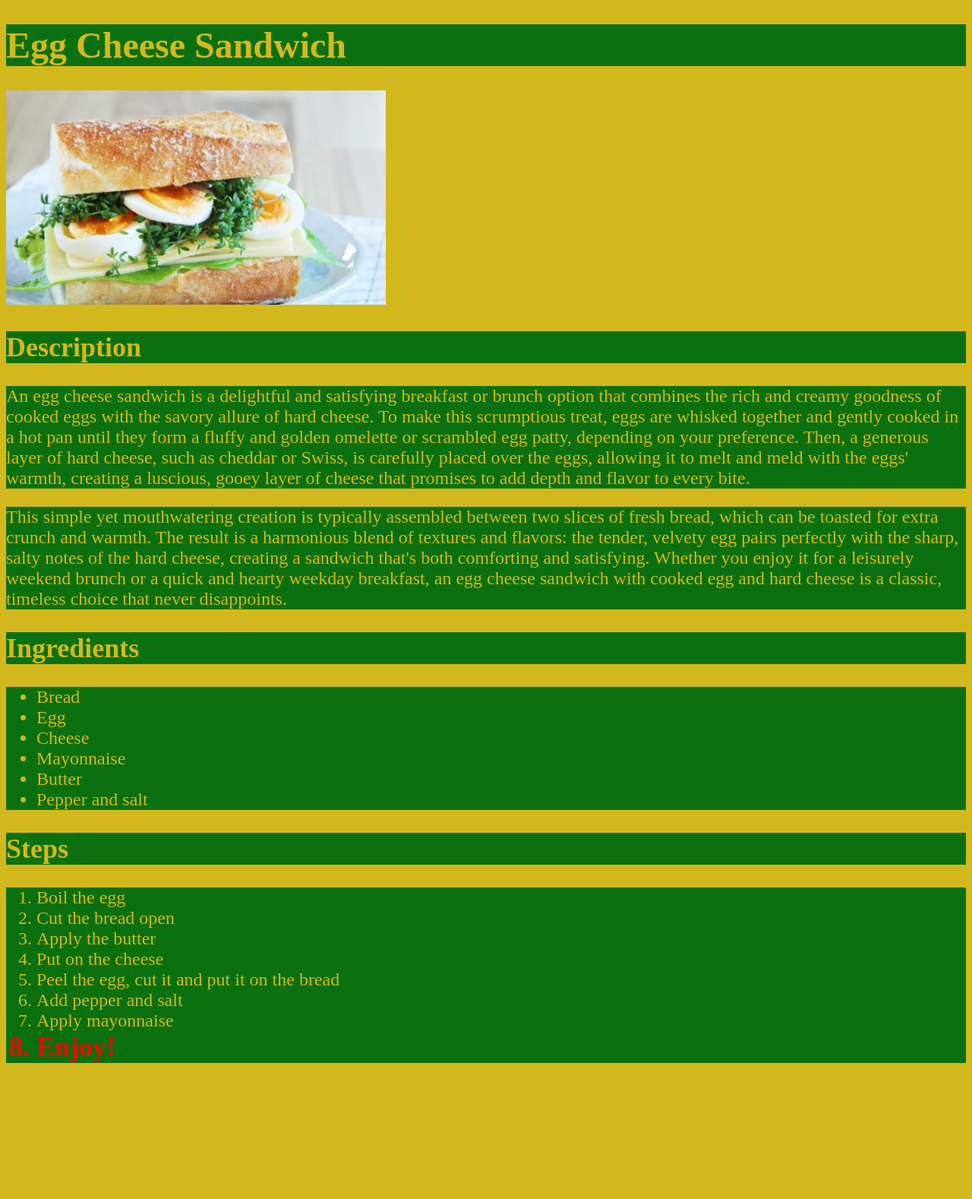
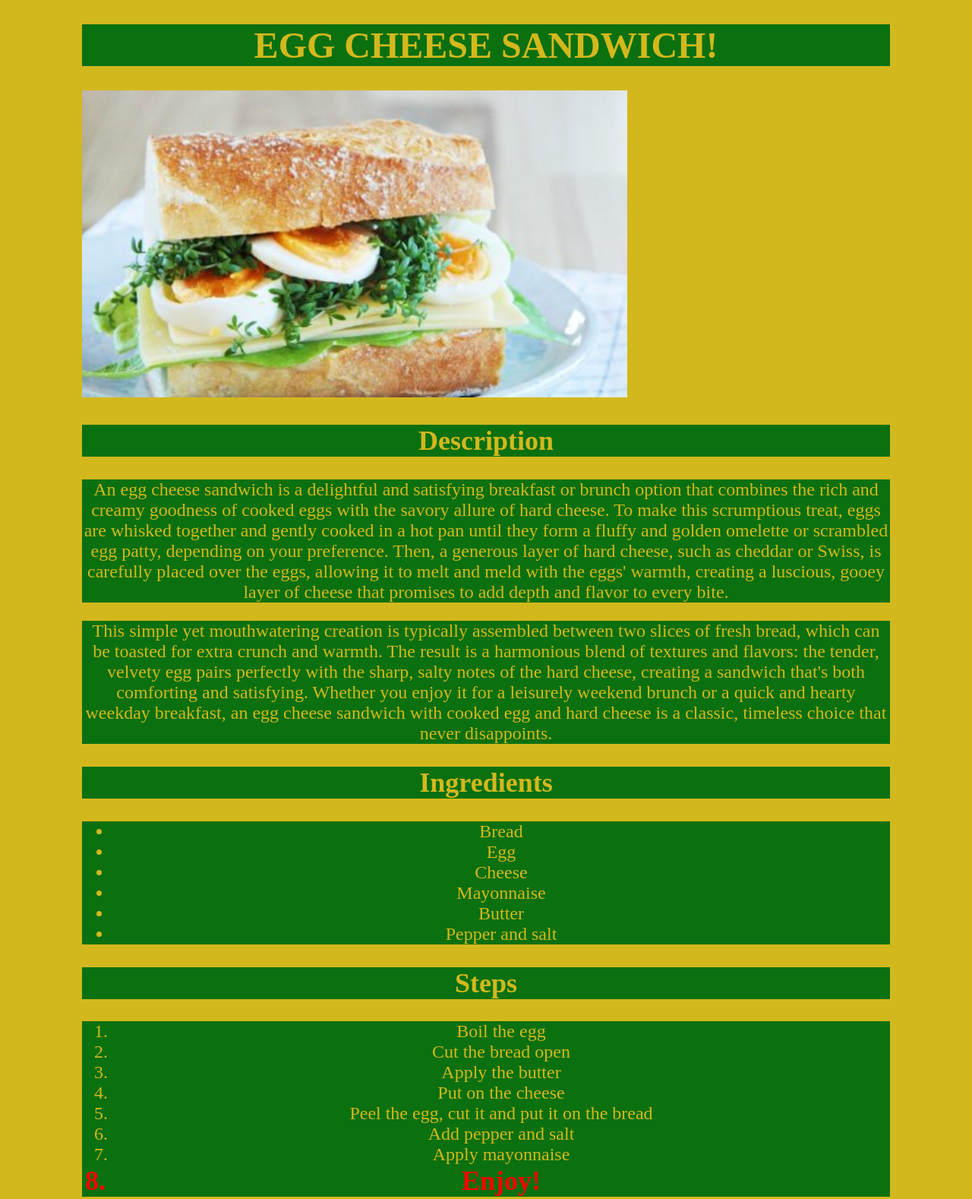
Before and after one commit to bartbroersen1/odin-recipes, a plain HTML site: page recipes/eggcheese-sandwich.html in a window 1280 px wide. Shown: the whole page at 76% size. Before the commit the page ends 1423 px from the top, so only its background shows below. Drawn offline with Linux system fonts and the light colour scheme.

Commit message:
Change marings egc page for fun

```diff
--- a/recipes/ecs-styles.css
+++ b/recipes/ecs-styles.css
@@ -8,11 +8,15 @@ body {
 
 h1, h2, ol, ul, p {
     background-color: rgb(11, 112, 16);
+    margin-left: 100px;
+    margin-right: 100px;
+    text-align: center;
 }
 
 img {
     height: auto;
-    width: 500px;
+    width: 718px;
+    margin-left: 100px;
 }
 
 p, ol, ul {
--- a/recipes/eggcheese-sandwich.html
+++ b/recipes/eggcheese-sandwich.html
@@ -8,7 +8,7 @@
 </head>
 
 <body>
-    <h1>Egg Cheese Sandwich</h1>
+    <h1>EGG CHEESE SANDWICH!</h1>
     <img src="../img/eggcheese-sandwich.jpg" alt="delicious egg cheese sandwich"
     height="220" width="300">
 
--- a/styles.css
+++ b/styles.css
@@ -14,7 +14,7 @@ ul, a {
     font-weight: 600;
     font-size: 36px;
     background-color: white;
-    color: cyan;
+    color: red;
     text-align: left;
 }
 
```
